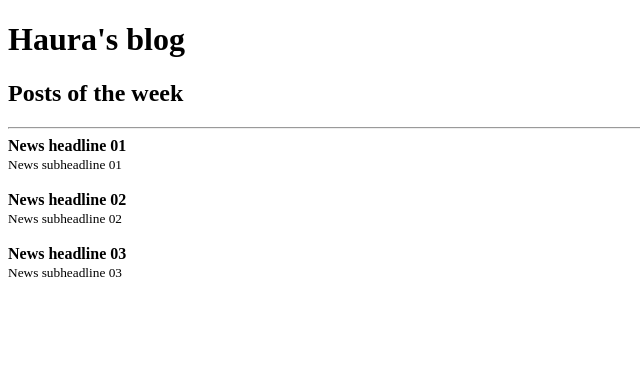
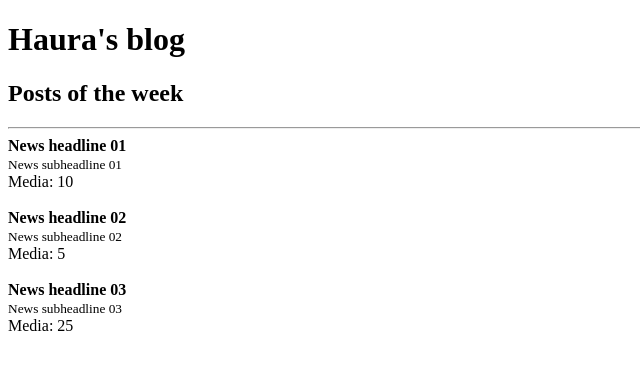
Before and after one commit to afsilvaluiz/JStack, a React app in the folder reactFundamentals/: page / in a window 1280 px wide. Shown: the top 370 px of the page, without its empty margins (0-640 px from the left). Built offline with nearby package versions, Linux system fonts and the light colour scheme.

Commit message:
chore: study of prop types

```diff
--- a/reactFundamentals/src/Post.js
+++ b/reactFundamentals/src/Post.js
@@ -1,4 +1,5 @@
 import React from "react"
+import PropTypes from 'prop-types';
 
 export default function Post(props) {
   return (
@@ -7,8 +8,18 @@ export default function Post(props) {
         <strong>{props.post.title}</strong><br />
         <small>{props.post.subtitle}</small>
         <br />
+        Media: {props.likes / 2}
       </article>
       <br />
     </>
   )
 }
+
+Post.propTypes = {
+  likes: PropTypes.number.isRequired,
+  post: PropTypes.shape({
+    title: PropTypes.string.isRequired,
+    subtitle: PropTypes.string.isRequired,
+  }).isRequired,
+
+}
```
